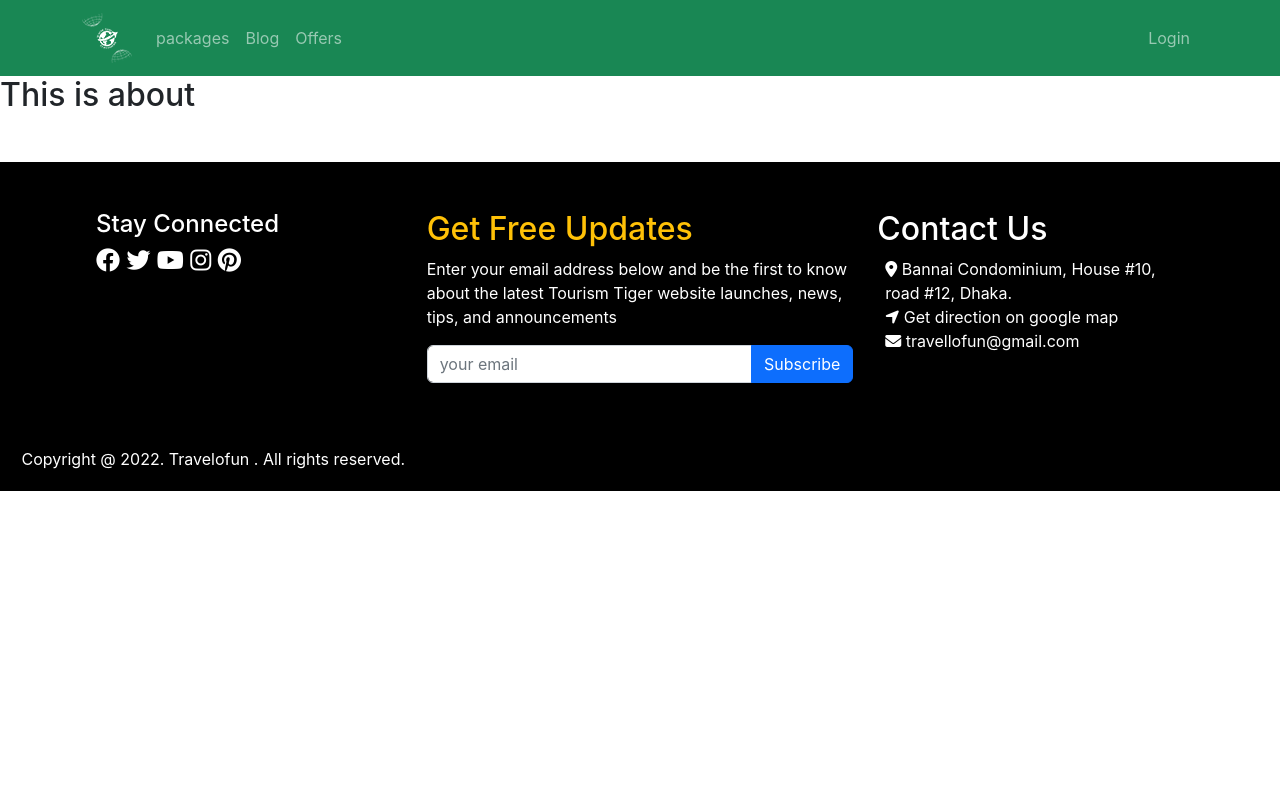
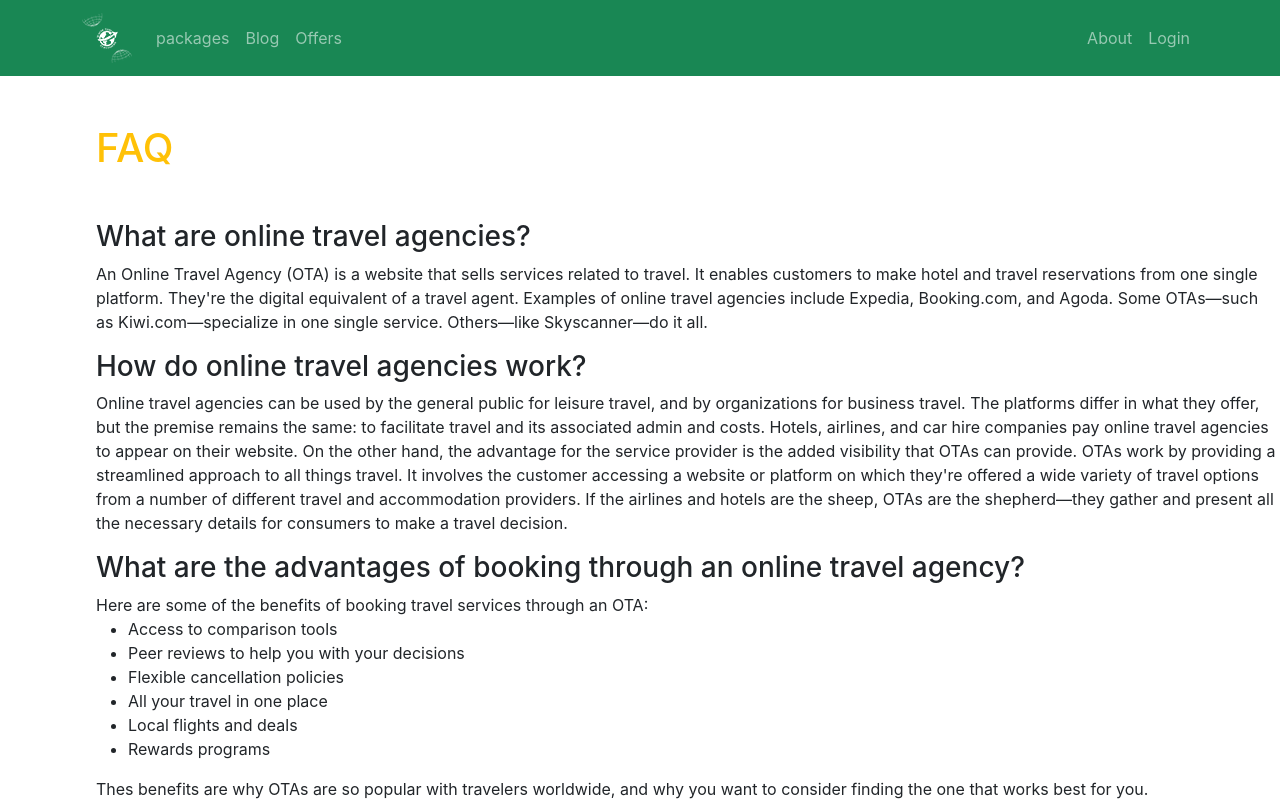
Before and after one commit to SifatNiloy/travelofun-client, a React (Create React App) app: page /about in a window 1280 px wide. Shown: the top 801 px of the page. Built offline with nearby package versions, Linux system fonts and the light colour scheme; no server answers.

Commit message:
approve on button click done

```diff
--- a/src/components/About/About.js
+++ b/src/components/About/About.js
@@ -2,8 +2,38 @@ import React from 'react';
 
 const About = () => {
     return (
-        <div>
-            <h2>This is about</h2>
+        <div className='ps-5 ms-5 '>
+            <h1 className='w-50 text-warning my-5'>FAQ</h1>
+            <h3>What are online travel agencies?</h3>
+            <p>An Online Travel Agency (OTA) is a website that sells services related to travel. It enables customers to make hotel and travel reservations from one single platform. They're the digital equivalent of a travel agent.
+
+                Examples of online travel agencies include Expedia, Booking.com, and Agoda. Some OTAs—such as Kiwi.com—specialize in one single service. Others—like Skyscanner—do it all.</p>
+
+            <h3>How do online travel agencies work?</h3>
+            <p>Online travel agencies can be used by the general public for leisure travel, and by organizations for business travel. The platforms differ in what they offer, but the premise remains the same: to facilitate travel and its associated admin and costs.
+
+                Hotels, airlines, and car hire companies pay online travel agencies to appear on their website. On the other hand, the advantage for the service provider is the added visibility that OTAs can provide.
+
+                OTAs work by providing a streamlined approach to all things travel. It involves the customer accessing a website or platform on which they're offered a wide variety of travel options from a number of different travel and accommodation providers.
+
+                If the airlines and hotels are the sheep, OTAs are the shepherd—they gather and present all the necessary details for consumers to make a travel decision.</p>
+            <h3>What are the advantages of booking through an online travel agency?</h3>
+            <p>Here are some of the benefits of booking travel services through an OTA:
+            <ul>
+                <li> Access to comparison tools</li>
+                <li>Peer reviews to help you with your decisions</li>
+                <li>Flexible cancellation policies</li>
+                <li>All your travel in one place</li>
+                <li>Local flights and deals</li>
+                <li> Rewards programs</li>
+            </ul>
+
+
+
+
+
+
+            Thes benefits are why OTAs are so popular with travelers worldwide, and why you want to consider finding the one that works best for you. </p>
         </div>
     );
 };
--- a/src/components/Booking/Booking.js
+++ b/src/components/Booking/Booking.js
@@ -50,7 +50,7 @@ const Booking = () => {
             </div> */}
             <div>
                 <form onSubmit={handlePlaceOrder}>
-                    <input className='w-50 mb-2 p-2' type="text" name='name' placeholder='user name' value={singlepackage.name} required readOnly /><br />
+                    <input className='w-50 mb-2 p-2' type="text" name='name' placeholder='package name' value={singlepackage.name} required readOnly /><br />
                     <input className='w-50 mb-2 p-2' type="text" name='username' placeholder='Your name' value={user?.displayName} required /><br />
                     <input className='w-50 mb-2 p-2' type="email" name='email' placeholder='email' value={user?.email} required readOnly /><br />
                     <input className='w-50 mb-2 p-2' type="text" autoComplete='off' name='phone' placeholder='phone' required /><br />
--- /dev/null
+++ b/src/components/Home/Offers/Offers.css
@@ -0,0 +1,26 @@
+.travel-deal{
+    background-color: gainsboro;
+}
+.exclusive-discount {
+  display: grid;
+  grid-template-columns: repeat(2, 1fr);
+}
+.exclusive-button {
+    display: inline-block;
+    padding: 0.3em 1.2em;
+    margin: 0 0.3em 0.3em 0;
+    border: 1px solid rgb(24, 185, 248);
+    border-radius: 2em;
+    box-sizing: border-box;
+    text-decoration: none;
+    font-family: "Roboto", sans-serif;
+    font-weight: 300;
+    color: #ffffff;
+    background-color: #4eb5f1;
+    text-align: center;
+    transition: all 0.2s;
+}
+.exclusive-button:hover{
+    background-color: #3780aa;
+
+}
--- a/src/components/Home/Offers/Offers.js
+++ b/src/components/Home/Offers/Offers.js
@@ -1,9 +1,36 @@
 import React from 'react';
-
+import { Button, Card } from 'react-bootstrap';
+import './Offers.css'
 const Offers = () => {
     return (
-        <div>
-            <h2>Offers</h2>
+        <div className=''>
+            <h2 className='text-center mt-5'>Offers</h2>
+            <div >
+                <h3 className='ms-5'>We offer discount in various occasion and off seasons. </h3>
+                <div className='travel-deal'>
+                    <div className='ms-5 p-4'>
+                        <h3 className='text-center my-2'>Get Free Travel Deals in Your Inbox</h3>
+                        <div className='exclusive-discount'>
+                            <h5 className='fw-bold'>Get exclusive discounts on everything from 5-star resorts to flights.</h5>
+                            <button className='exclusive-button w-25'>Newsletters <i class="fa-solid fa-angle-right"></i></button>
+                        </div>
+                    </div>
+                </div>
+                <h3 className='container'>Order products from us and get special discount</h3>
+                <div className='container'>
+                    <Card style={{ width: '18rem' }}>
+                        <Card.Img variant="top" src="holder.js/100px180" />
+                        <Card.Body>
+                            <Card.Title>Backpack</Card.Title>
+                            <Card.Text>
+                                <p>Price:10$</p>
+                            </Card.Text>
+                            <Button variant="primary">Buy now</Button>
+                        </Card.Body>
+                    </Card>
+
+                </div>
+            </div>
         </div>
     );
 };
--- a/src/components/OrderCard/OrderCard.js
+++ b/src/components/OrderCard/OrderCard.js
@@ -20,7 +20,7 @@ const OrderCard = ({ order }) => {
 
     function buttonChange(){
         if(status==="pending"){
-            const cardFooterStatus=<button onClick={()=>updatePackage} className='btn btn-primary'>{status}</button>
+            const cardFooterStatus=<button onClick={updatePackage} className='btn btn-primary'>{status}</button>
             return cardFooterStatus;
 
         }
--- a/src/components/Shared/Footer/Footer.css
+++ b/src/components/Shared/Footer/Footer.css
@@ -8,6 +8,9 @@
     grid-template-columns: repeat(3, 1fr);
 }
 
-ul {
+.footer-ul {
     list-style-type: none;
 }
+.media-button{
+    cursor: pointer;
+}
--- a/src/components/Shared/Footer/Footer.js
+++ b/src/components/Shared/Footer/Footer.js
@@ -1,12 +1,14 @@
 import React from 'react';
+import { Link } from 'react-router-dom';
 import './Footer.css'
 const Footer = () => {
     return (
-        <div className='mt-5 footer footer-background'>
+        <div className='mt-5  footer-background'>
+            <div className=' footer '>
                 <div className='mt-5 ms-5 ps-5 text-white'>
                     <div>
                         <h4>Stay Connected</h4>
-                    <h4><i className="fa-brands fa-facebook"></i>  <i className="fa-brands fa-twitter"></i>  <i className="fa-brands fa-youtube"></i> <i className="fa-brands fa-instagram"></i> <i className="fa-brands fa-pinterest"></i></h4>
+                        <h4><i className="fa-brands fa-facebook media-button"></i>  <i className="fa-brands fa-twitter media-button"></i>  <i className="fa-brands fa-youtube media-button"></i> <i className="fa-brands fa-instagram media-button"></i> <i className="fa-brands fa-pinterest media-button"></i></h4>
                     </div>
                 </div>
                 <div >
@@ -21,14 +23,15 @@ const Footer = () => {
                 </div>
                 <div className='mt-5 text-white'>
                     <h2 className='ps-4'>Contact Us</h2>
-                <ul >
+                    <ul className='footer-ul' >
                         <li><i className="fa-solid fa-location-dot"></i> Bannai Condominium, House #10, <br /> road #12, Dhaka.</li>
                         <li><i className="fa-solid fa-location-arrow"></i> Get direction on google map</li>
                         <li><i className="fa-solid fa-envelope"></i> travellofun@gmail.com</li>
                     </ul>
 
                 </div>
-            <p className='text-white text-center mx-auto pb-1'>Copyright @ 2022. Travelofun . All rights reserved.</p>
+            </div>
+            <p className='text-white text-center pb-1'><small>Copyright © 2022. Travelofun . All rights reserved.</small></p>
         </div>
 
 
--- a/src/components/Shared/Header/Header.js
+++ b/src/components/Shared/Header/Header.js
@@ -21,14 +21,14 @@ const Header = () => {
                 <Navbar.Collapse id="responsive-navbar-nav">
                     <Nav className="me-auto ">
 
-                        <Nav.Link href="/packages">packages</Nav.Link>
-                        {/* <Nav.Link as={Link} to="/packages" >packages</Nav.Link> */}
+
+                        <Nav.Link as={Link} to="/packages" >packages</Nav.Link>
                         <Nav.Link as={Link} to="/blog">Blog</Nav.Link>
                         <Nav.Link as={Link} to="/offers">Offers</Nav.Link>
 
                     </Nav>
                     <Nav>
-
+                        <Nav.Link as={Link} to="/about">About</Nav.Link>
 
                         {
                             user && <>
```
Also changed, not shown: src/components/Home/Blog/Blog.js (+16 -1 lines). Lines whose indentation alone changed are shown as unchanged.
